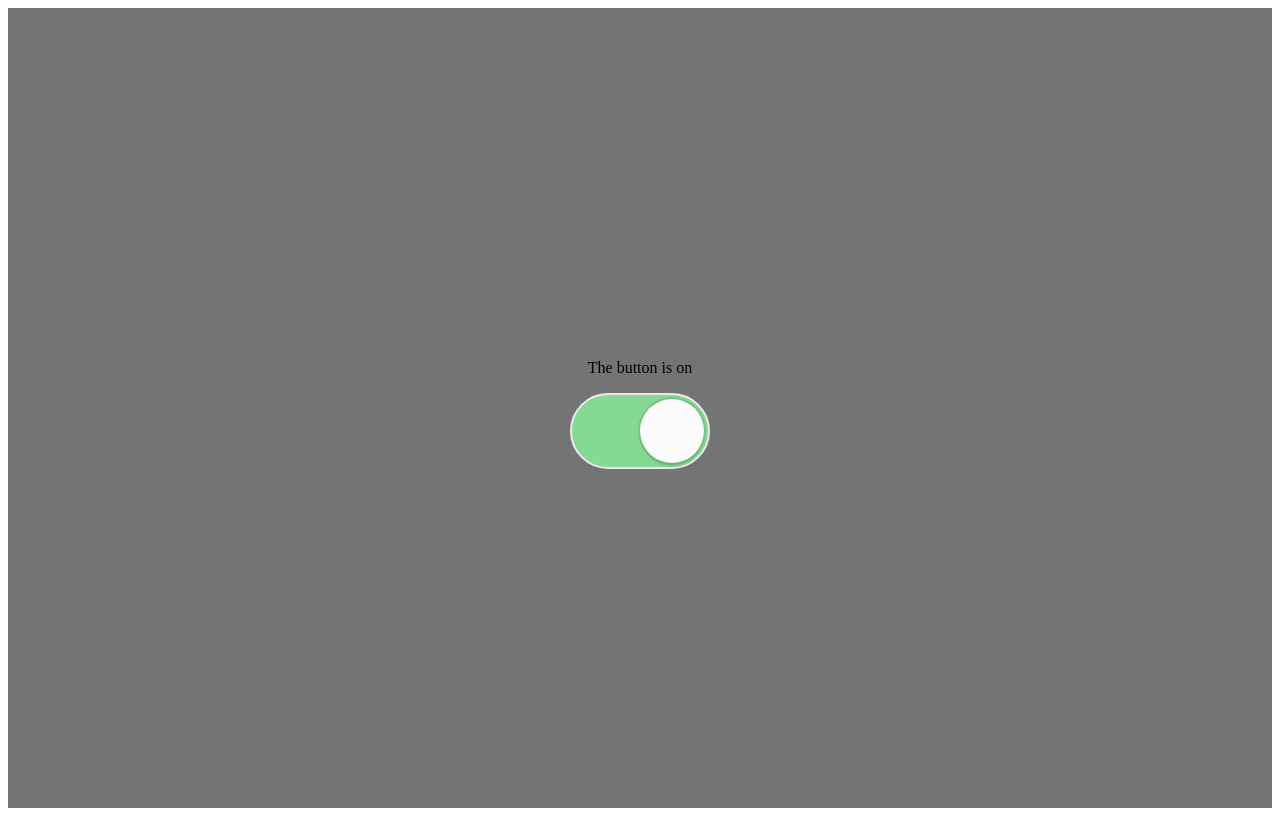
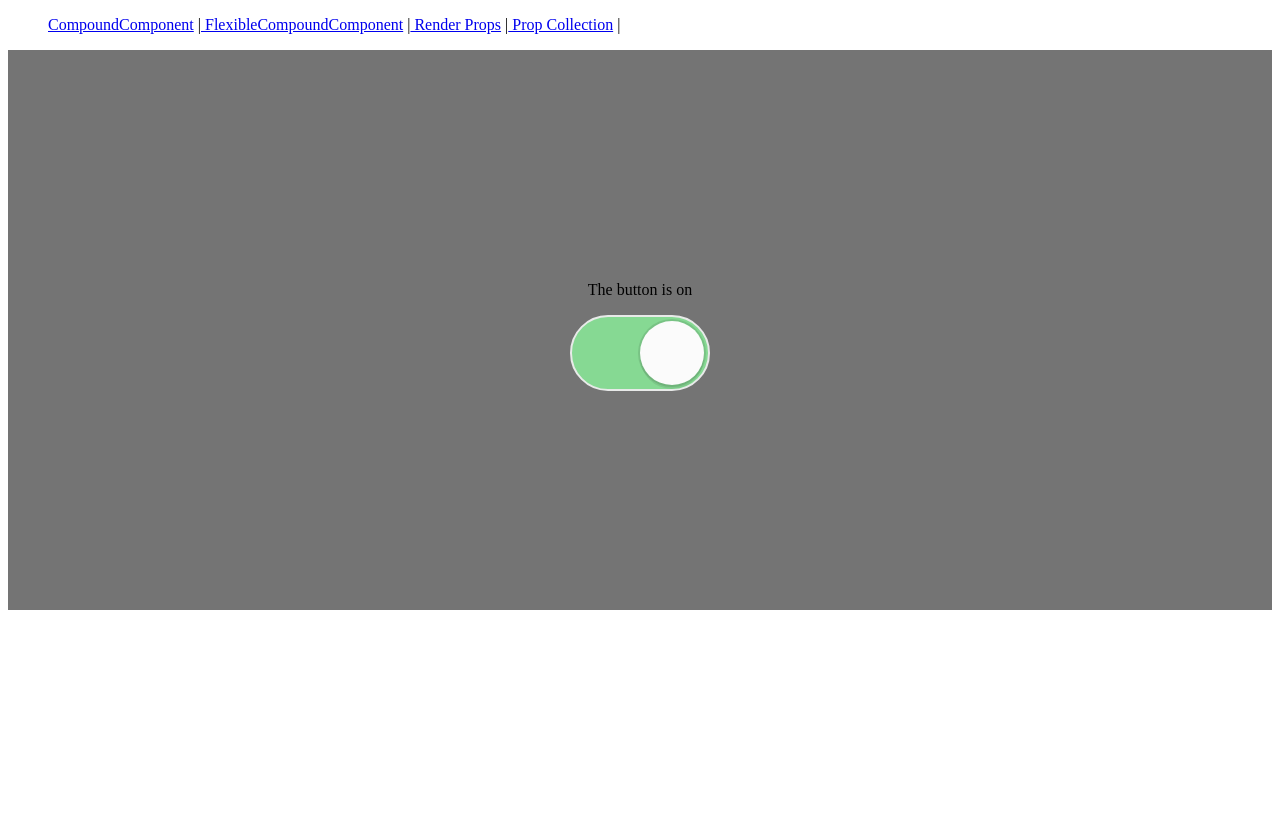
Before and after one commit to orabazu/react-patterns, a React (Vite) app: page /flexible-compound-component in a window 1280 px wide. Built offline with nearby package versions, Linux system fonts and the light colour scheme.

Commit message:
Add prop collection pattern & router links

```diff
--- a/src/App.js
+++ b/src/App.js
@@ -2,11 +2,15 @@ import React from "react";
 import { render } from "react-dom";
 import './style.scss';
 import { Router } from "@reach/router"
+import { Link } from '@reach/router'
 
 import BasicToggleUsage from './BasicToggle/BasicToggleUsage'
 import CompoundToggleUsage from './CompoundComponent/CompoundToggleUsage'
 import FlexibleCompoudToggle from './FlexibleCompoundComponent/FlexibleCompoundToggleUsage'
 import RenderPropUsage from './RenderProp/RenderPropUsage'
+import PropCollectionUsage from './PropCollection/PropCollectionUsage'
+
+import Paths from './Paths'
 
 class App extends React.Component {
   onToggle = (e) => {
@@ -14,12 +18,24 @@ class App extends React.Component {
   }
   render() {
     return (
-      <Router className="switcher__wrapper">
-        <BasicToggleUsage path="/" onToggle={this.onToggle} />
-        <CompoundToggleUsage path="/compund-component" onToggle={this.onToggle} />
-        <FlexibleCompoudToggle path="/flexible-compound-component" onToggle={this.onToggle} />
-        <RenderPropUsage path="/render-prop" onToggle={this.onToggle} />
-      </Router>
+      <React.Fragment>
+        <ul path="/asd">
+          <Link to={Paths.compoundPath}> CompoundComponent</Link> |
+          <Link to={Paths.flexibleCompoundPath}> FlexibleCompoundComponent</Link> |
+          <Link to={Paths.renderPropPath}> Render Props</Link> |
+          <Link to={Paths.propCollectionPath}> Prop Collection</Link> |
+        </ul>
+        <Router className="switcher__wrapper">
+          <BasicToggleUsage exact path="/" onToggle={this.onToggle} />
+          <CompoundToggleUsage path={Paths.compoundPath} onToggle={this.onToggle} />
+          <FlexibleCompoudToggle path={Paths.flexibleCompoundPath} onToggle={this.onToggle} />
+          <RenderPropUsage path={Paths.renderPropPath} onToggle={this.onToggle} />
+          <PropCollectionUsage path={Paths.propCollectionPath} onToggle={this.onToggle} />
+
+
+        </Router>
+      </React.Fragment>
+
     );
   }
 }
--- /dev/null
+++ b/src/Paths.js
@@ -0,0 +1,6 @@
+export default {
+  compoundPath: '/compound-component',
+  flexibleCompoundPath: '/flexible-compound-component',
+  renderPropPath: '/render-prop',
+  propCollectionPath: '/prop-collection',
+}
--- /dev/null
+++ b/src/PropCollection/PropCollection.js
@@ -0,0 +1,34 @@
+import { Component } from "react";
+
+class RenderProp extends Component {
+  state = {
+    on: true,
+  }
+
+  toggle = () => {
+    this.setState(
+      (currentState) => ({ on: !currentState.on }),
+      () => {
+        this.props.onToggle(this.state.on)
+      },
+    )
+  }
+
+  getStateAndHelpers() {
+    return {
+      on: this.state.on,
+      toggle: this.toggle,
+      togglerProps: {
+        'aria-pressed': this.state.on,
+        onClick: this.toggle,
+      },
+    }
+  }
+
+  render() {
+     return this.props.children(this.getStateAndHelpers())
+  }
+}
+
+
+export default RenderProp;
--- /dev/null
+++ b/src/PropCollection/PropCollectionUsage.js
@@ -0,0 +1,22 @@
+import React from 'react';
+import RenderProp from './PropCollection'
+
+import { Switch } from '../Switch/Switch';
+
+const RenderPropUsage = ({ onToggle }) => {
+  console.log(onToggle)
+  return (
+    <RenderProp onToggle={onToggle} >{({on, togglerProps}) => (
+        <div>
+          {on ? 'The button is on' : 'The button is off'}
+          <Switch on={on} {...togglerProps} />
+          <hr />
+          <button aria-label="custom-button" {...togglerProps}>
+            {on ? 'on' : 'off'}
+          </button>
+        </div>
+      )}</RenderProp>
+  )
+}
+
+export default RenderPropUsage;
--- a/src/style.scss
+++ b/src/style.scss
@@ -3,7 +3,7 @@
     display: flex;
     justify-content: center;
     align-items: center;
-    height: 100vh;
+    height: 70vh;
     flex-direction: column;
     background: #747474;
   }
```
Also changed, not shown: 1 other file (tests, documents, lock files or other folders).
